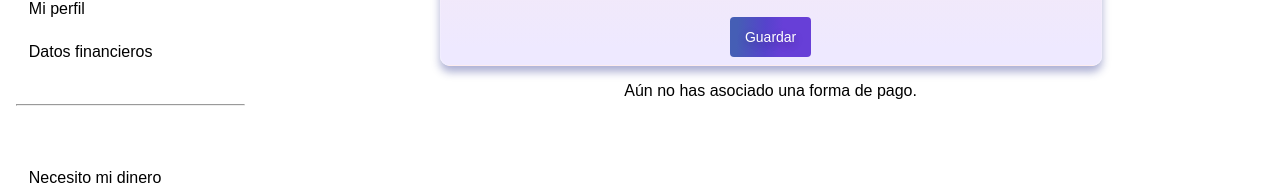
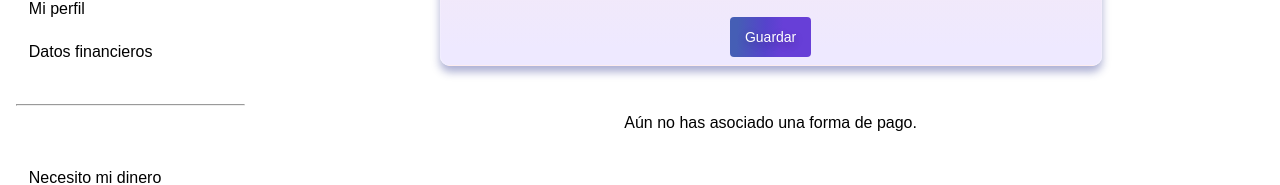
Before and after one commit to mceciabate/vakita-project, a React (Vite) app in the folder vakitaProyectFrontEnd/: page /dashboard/mis-datos-financieros in a window 1280 px wide. Shown: the part 376-561 px from the top of the page. Built offline with nearby package versions, Linux system fonts and the light colour scheme; sample sign-in values are in the browser's storage; a web font is replaced by a local one.

Commit message:
acomodo estilos y modifico tabla de datos financieros

```diff
--- a/vakitaProyectFrontEnd/src/components/CreditCard/PaymentForm.jsx
+++ b/vakitaProyectFrontEnd/src/components/CreditCard/PaymentForm.jsx
@@ -31,9 +31,15 @@ function PaymentForm({ paymentDetails, onPaymentDetailsChange }) {
     initialValues: paymentDetails,
     validationSchema: validationSchema,
     onSubmit: values => {
-      // Handle submission if needed
         if (values.number) {
-        setSavedCards([...savedCards, values]);
+            const lastFourDigits = values.number.slice(-4);
+            const cardData = {
+              name: values.name,
+              number: lastFourDigits,
+              expiry: values.expiry,
+              cvc: values.cvc,
+            };
+            setSavedCards([...savedCards, cardData]);
             onPaymentDetailsChange({
               number: '',
               name: '',
@@ -158,7 +164,7 @@ function PaymentForm({ paymentDetails, onPaymentDetailsChange }) {
                     <small>CVC:</small>
                   </div>
                   <input
-                    type="tel"
+                    type="password"
                     name="cvc"
                     className="form-control"
                     placeholder=""
@@ -181,7 +187,7 @@ function PaymentForm({ paymentDetails, onPaymentDetailsChange }) {
           </div>
         </form>
 
-        <div className="saved-cards">
+        <div className="saved-cardGeneral">
           <SavedCardsTable savedCards={savedCards} onDeleteCard={handleDeleteCard} />
         </div>
       </div>
--- a/vakitaProyectFrontEnd/src/components/CreditCard/SavedCardsList.jsx
+++ b/vakitaProyectFrontEnd/src/components/CreditCard/SavedCardsList.jsx
@@ -10,13 +10,15 @@ function SavedCardsTable({ savedCards, onDeleteCard }) {
   }
 
   return (
+  <>
     <div className="saved-cards">
       <h3>Medio de pago asociado</h3>
+    <div className="table-container">
       <table>
         <thead>
           <tr>
             <th>Nombre de tarjeta</th>
-            <th>Numero de tarjeta</th>
+            <th>Ultimos 4 números</th>
             <th>Vencimiento</th>
             <th>CVC</th>
             <th>Acciones</th>
@@ -28,7 +30,7 @@ function SavedCardsTable({ savedCards, onDeleteCard }) {
               <td>{card.name}</td>
               <td>{card.number}</td>
               <td>{card.expiry}</td>
-              <td>{card.cvc}</td>
+              <td>***</td>
               <td>
                 <button className="buttonDeletedC" onClick={() => onDeleteCard(index)}> <FontAwesomeIcon icon={faTrashCan} /></button>
               </td>
@@ -37,6 +39,8 @@ function SavedCardsTable({ savedCards, onDeleteCard }) {
         </tbody>
       </table>
     </div>
+    </div>
+    </>
   );
 }
 
--- a/vakitaProyectFrontEnd/src/styles/cardCredit.css
+++ b/vakitaProyectFrontEnd/src/styles/cardCredit.css
@@ -1,4 +1,8 @@
-
+.App-payment {
+  display: flex;
+  flex-direction: column;
+  align-items: center;
+}
 .boxCreditCard{
 
   font-family: sans-serif;
@@ -8,6 +12,8 @@
   flex-direction: column;
   align-items: center;
   width: 100%;
+
+
 }
 
 .form-group{
@@ -15,9 +21,11 @@
 }
 .boxCard{
   padding: 1rem;
-
+display: flex;
+justify-content: center;
 
 }
+
 
 .buttonCardCredit button{
 
@@ -59,6 +67,7 @@
 .formCardCredit {
   display: flex;
   flex-direction: column;
+
 
 }
 
@@ -120,16 +129,27 @@ small{
 
  thead tr { background-color:  rgb(122, 67, 204); color: #ffffff; text-align: middle; }
 
-
-
- th,  td { padding: 12px 15px; }
+ tbody tr { border-bottom: 1px solid #dddddd; }
+ tbody tr:nth-of-type(even) { background-color: #f3f3f3; }
+ tbody tr:last-of-type {
+  border-bottom: 2px solid #009879;
+}
 
 
 
- tbody tr { border-bottom: 1px solid #dddddd; }
- tbody tr:nth-of-type(even) { background-color: #f3f3f3; }
- tbody tr:last-of-type { border-bottom: 2px solid #009879; }
 
+th, td {
+  text-align: left;
+  padding: 12px 0px;
+
+}
+
+.saved-cardGeneral{
+  margin-top: 2rem;
+  margin-bottom: 2rem;
+
+
+}
  .buttonDeletedC{
   background: none;
   color: inherit;
@@ -158,6 +178,6 @@ justify-content: center;
     height: 5rem;
   }
 
-
+  th,  td { padding: 12px 15px; }
 
 }
```
Lines whose indentation alone changed are shown as unchanged.
